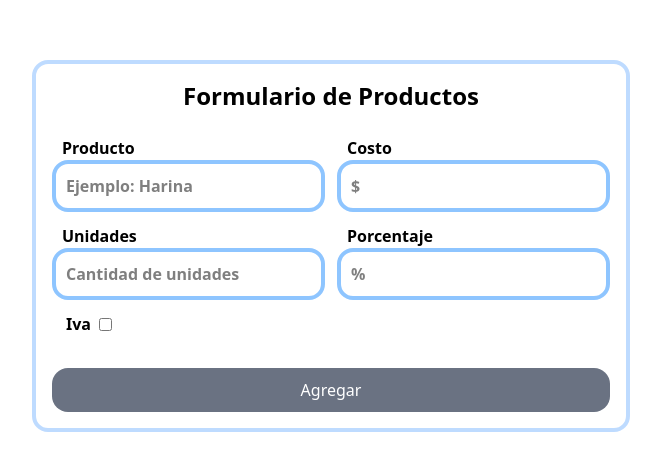
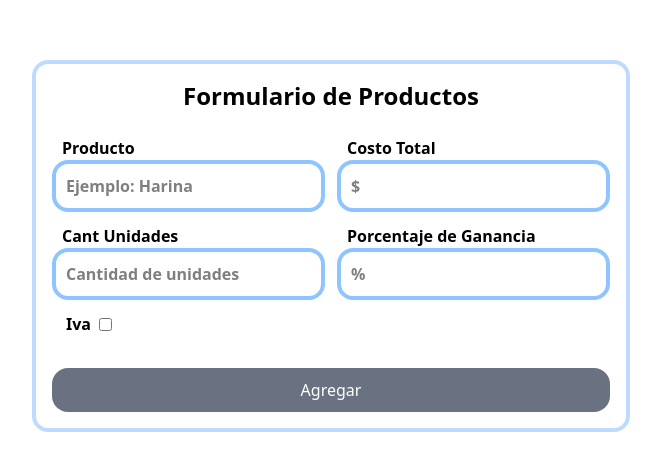
Before and after one commit to Eiderth/banner-store-repo, a React (Vite) app: page / in a window 1280 px wide. Shown: the part 154-624 px from the top of the page, without its empty margins (309-970 px from the left). Built offline with nearby package versions, Linux system fonts and the light colour scheme.

Commit message:
fix: corregidos los errores y terminada la fase de banners

```diff
--- a/src/components/Aplication.tsx
+++ b/src/components/Aplication.tsx
@@ -8,19 +8,23 @@ function calculateProductMetrics(item: FormData): Products {
   const costoNum = Number(item.costo);
   const unidadesNum = Number(item.unidades);
   const porcentajeNum = Number(item.porcentaje) / 100;
+  const precio_base = Number(item.precio);
 
-  const precioPorUnidad = (costoNum * (1 + porcentajeNum) * 1.16) / unidadesNum;
+  let precioPorUnidad = (costoNum * (1 + porcentajeNum)) / unidadesNum;
   const ganancia = Number((costoNum * porcentajeNum).toFixed(2));
   const iva = item.iva
-    ? Number((costoNum * (1 + porcentajeNum) * 0.16).toFixed(2))
+    ? Number(
+        (((costoNum * (1 + porcentajeNum)) / unidadesNum) * 0.16).toFixed(2)
+      )
     : 0;
-
+  precioPorUnidad += iva;
   return {
     producto: item.producto,
     costo: costoNum,
     unidades: unidadesNum,
     ganancia,
     iva,
+    precio_base,
     precio: precioPorUnidad,
   };
 }
@@ -61,10 +65,16 @@ export default function Aplication() {
         onDelete={handleDelete}
       />
       <Banner
-        title="Porcentaje"
+        title="porcentaje"
         headers={["producto", "ganancia"]}
         data={products}
         sign={{ porcentaje: "$" }}
+      />
+      <Banner
+        title="Iva"
+        headers={["producto", "iva"]}
+        data={products}
+        sign={{ iva: "$" }}
       />
       <Banner
         title="Precio base"
@@ -73,16 +83,19 @@ export default function Aplication() {
         sign={{ precio: "$" }}
       />
       <Banner
-        title="Iva"
-        headers={["producto", "iva"]}
+        title="Precio final"
+        headers={["producto", "precio"]}
         data={products}
-        sign={{ iva: "$" }}
+        sign={{ precio: "$$" }}
       />
       <Banner
         className="col-span-full"
         title="Preio Final"
-        headers={["producto", "costo", "ganancia", "iva", "precio"]}
-        data={products}
+        headers={["producto", "precio_base", "ganancia", "iva", "precio"]}
+        data={products.map((item) => ({
+          ...item,
+          ganancia: item.ganancia / item.unidades,
+        }))}
       />
     </section>
   );
--- a/src/components/components-secondary/FormProduct.tsx
+++ b/src/components/components-secondary/FormProduct.tsx
@@ -70,24 +70,21 @@ export default function FormProduct({ onClick }: Props) {
 
   const handleChangue = useCallback((e: ChangeEvent<HTMLInputElement>) => {
     const { name, type, value, checked } = e.target;
-    const fieldName = name.toLowerCase() as keyof Omit<FormData, "precio">;
+    name as keyof Omit<FormData, "precio">;
 
     if (type === "checkbox") {
-      dispathData({ type: "FIELD_SET", fieldName: fieldName, value: checked });
+      dispathData({ type: "FIELD_SET", fieldName: name, value: checked });
       return;
     }
 
     setInvalid((prevInvalid) => ({
       ...prevInvalid,
-      [fieldName]: validate(
-        fieldName as keyof Omit<FormData, "precio" | "iva">,
-        value
-      ),
+      [name]: validate(name as keyof Omit<FormData, "precio" | "iva">, value),
     }));
 
     dispathData({
       type: "FIELD_SET",
-      fieldName: fieldName,
+      fieldName: name,
       value: type === "text" ? value.toUpperCase() : value,
     });
   }, []);
@@ -114,8 +111,9 @@ export default function FormProduct({ onClick }: Props) {
   return (
     <Form title="Formulario de Productos">
       <Input
-        name="Producto"
-        id="Producto"
+        label="Producto"
+        name="producto"
+        id="producto"
         type="text"
         placeholder="Ejemplo: Harina"
         required
@@ -124,8 +122,9 @@ export default function FormProduct({ onClick }: Props) {
         invalid={invalid.producto}
       />
       <Input
-        name="Costo"
-        id="Costo"
+        label="Costo Total"
+        name="costo"
+        id="costo"
         type="number"
         placeholder="$"
         required
@@ -135,8 +134,9 @@ export default function FormProduct({ onClick }: Props) {
         invalid={invalid.costo}
       />
       <Input
-        name="Unidades"
-        id="Unidades"
+        label="Cant Unidades"
+        name="unidades"
+        id="unidades"
         type="number"
         placeholder="Cantidad de unidades"
         required
@@ -145,8 +145,9 @@ export default function FormProduct({ onClick }: Props) {
         invalid={invalid.unidades}
       />
       <Input
-        name="Porcentaje"
-        id="Porcentaje"
+        label="Porcentaje de Ganancia"
+        name="porcentaje"
+        id="porcentaje"
         type="number"
         placeholder="%"
         step="any"
@@ -155,8 +156,9 @@ export default function FormProduct({ onClick }: Props) {
         invalid={invalid.porcentaje}
       />
       <Input
-        name="Iva"
-        id="Iva"
+        label="Iva"
+        name="iva"
+        id="iva"
         type="checkbox"
         placeholder="%"
         checked={stateData.iva}
--- a/src/components/components-secondary/Input.tsx
+++ b/src/components/components-secondary/Input.tsx
@@ -5,12 +5,14 @@ type Props = {
   className?: string;
   classNameInput?: string;
   invalid?: boolean;
+  label: string;
 } & ComponentProps<"input">;
 
 export default function Input({
   className,
   classNameInput,
   invalid,
+  label,
   ...props
 }: Props) {
   return (
@@ -21,7 +23,7 @@ export default function Input({
         className
       )}
     >
-      <span className={"pl-2.5"}>{props.name}</span>
+      <span className={"pl-2.5"}>{label}</span>
       <input
         {...props}
         className={twMerge(
--- a/src/types/index.ts
+++ b/src/types/index.ts
@@ -4,6 +4,7 @@ export type Products = {
   unidades: number;
   ganancia: number;
   iva: number;
+  precio_base: number;
   precio: number;
 };
 export type FormData = {
@@ -12,5 +13,5 @@ export type FormData = {
   unidades: string;
   porcentaje: string;
   iva: boolean;
-  precio?: string;
+  precio: string;
 };
```
